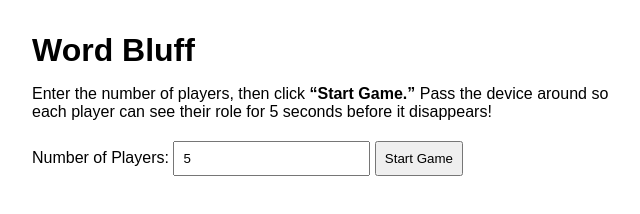
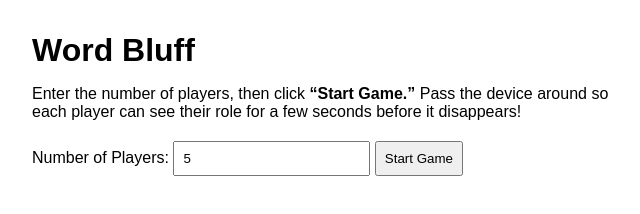
Before and after one commit to ShivanKaul/find-the-gecko, a plain HTML site: page index.html in a window 1280 px wide. Shown: the full height of the page, 0-640 px from the left. Drawn offline with Linux system fonts and the light colour scheme.

Commit message:
Edit readme

```diff
--- a/index.html
+++ b/index.html
@@ -40,7 +40,7 @@
   <h1>Word Bluff</h1>
   <p>
     Enter the number of players, then click <strong>“Start Game.”</strong>
-    Pass the device around so each player can see their role for 5 seconds
+    Pass the device around so each player can see their role for a few seconds
     before it disappears!
   </p>
 
```
Also changed, not shown: 1 other file.
